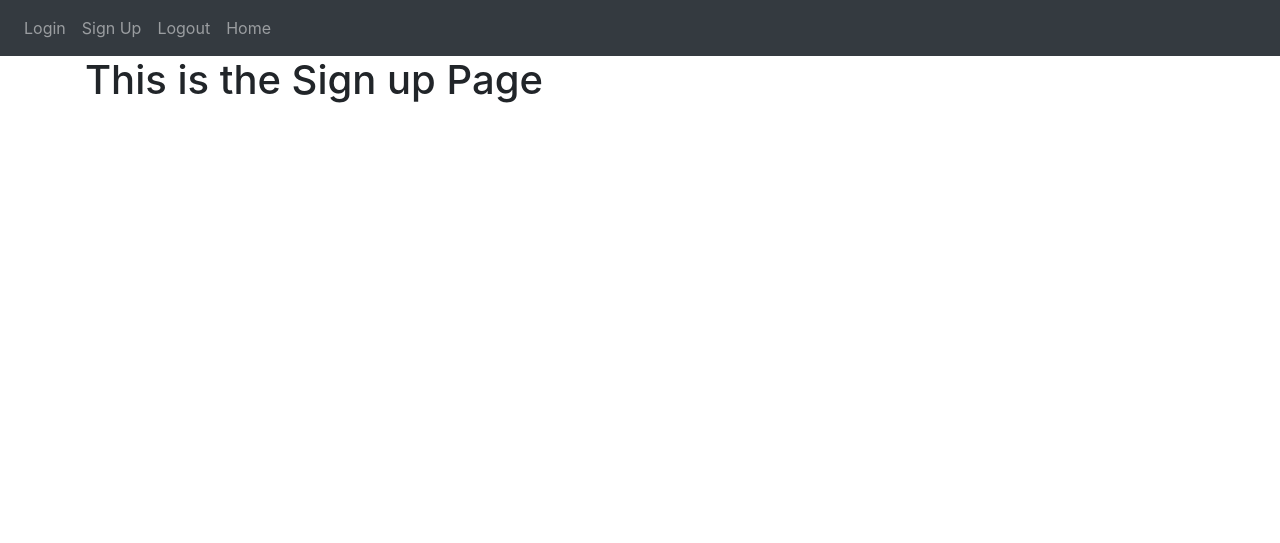
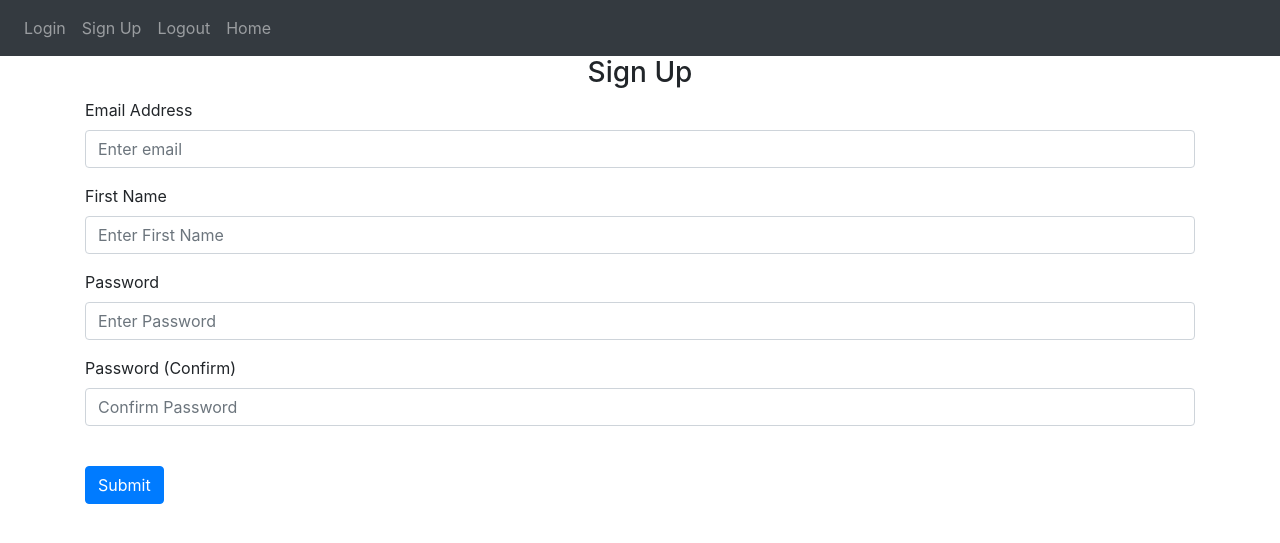
Before and after one commit to javstudent40/FlaskProject, a Flask app: page /sign-up in a window 1280 px wide. Shown: the top 543 px of the page. Run offline with Flask 2, Linux system fonts and the light colour scheme; some libraries are stand-ins or nearby versions.

Commit message:
added form for signup template

```diff
--- a/auth.py
+++ b/auth.py
@@ -4,7 +4,7 @@ auth = Blueprint('auth', __name__)
 
 @auth.route('/login')
 def login():
-    return render_template("login.html")
+    return render_template("login.html", boolean=True)
 
 @auth.route('/logout')
 def logout():
--- a/templates/login.html
+++ b/templates/login.html
@@ -1,6 +1,6 @@
 {% extends "base.html" %}
 {% block title %}Login{% endblock %}
+{% block content %}
 
-{% block content %}
-<h1>This is the login page</h1>
+
 {% endblock %}
--- a/templates/signup.html
+++ b/templates/signup.html
@@ -2,5 +2,25 @@
 {% block title %}Sign Up{% endblock %}
 
 {% block content %}
-<h1>This is the Sign up Page </h1>
+<form method="POST">
+	<h3 align="center">Sign Up</h3>
+	<div class="form-group">
+		<label for="email">Email Address</label>
+		<input type="email" class="form-control" id="email" name="email" placeholder="Enter email">
+	</div>
+	<div class="form-group">
+		<label for="firstName">First Name</label>
+		<input type="text" class="form-control" id="firstName" name="firstName" placeholder="Enter First Name">
+	</div>
+	<div class="form-group">
+		<label for="password1">Password</label>
+		<input type="password" class="form-control" id="password1" name="password1" placeholder="Enter Password">
+	</div>
+	<div class="form-group">
+		<label for="password2">Password (Confirm)</label>
+		<input type="password" class="form-control" id="password2" name="password2" placeholder="Confirm Password">
+	</div>
+	<br>
+	<button type="submit" class="btn btn-primary">Submit</button>
+</form>
 {% endblock %}
```
